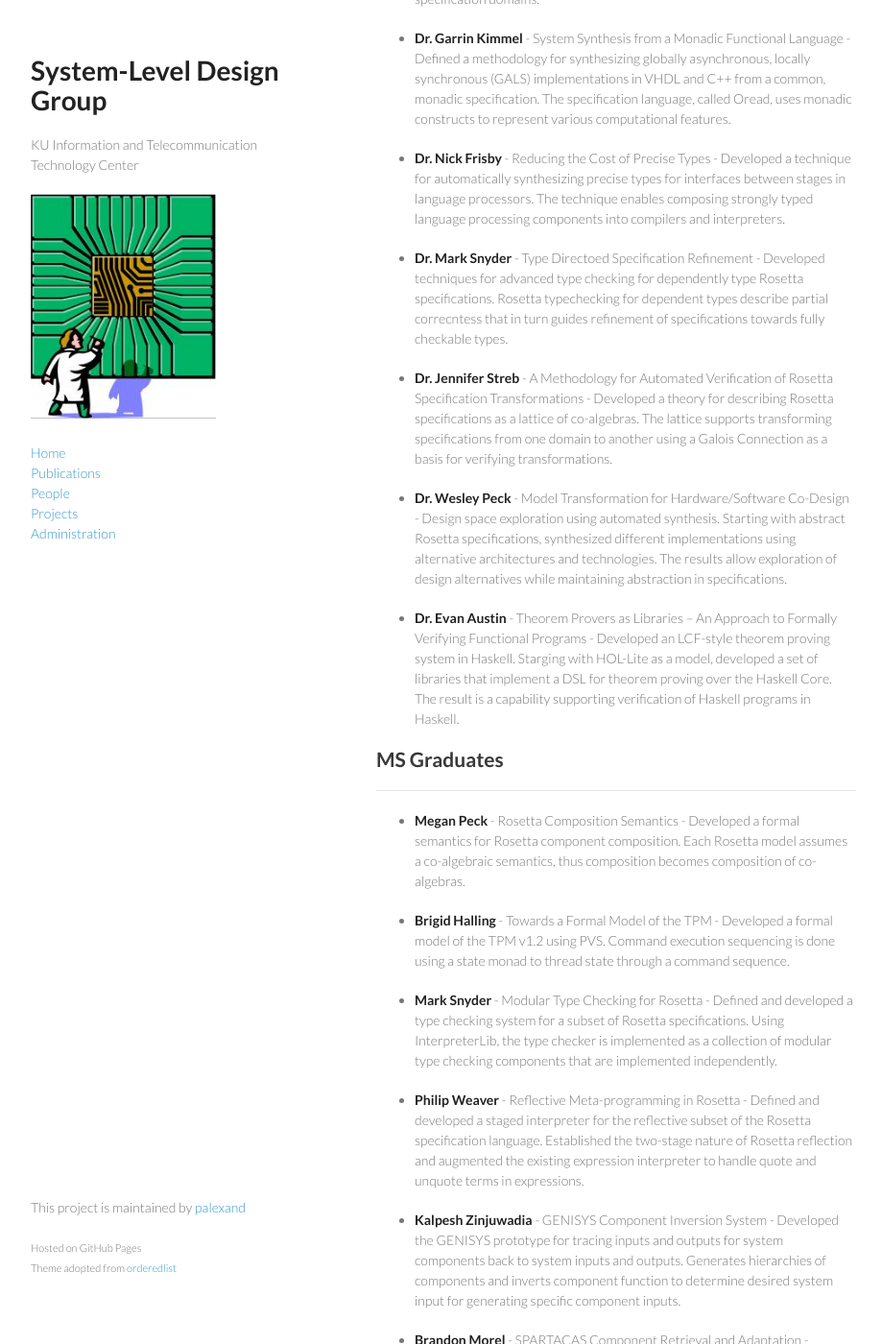
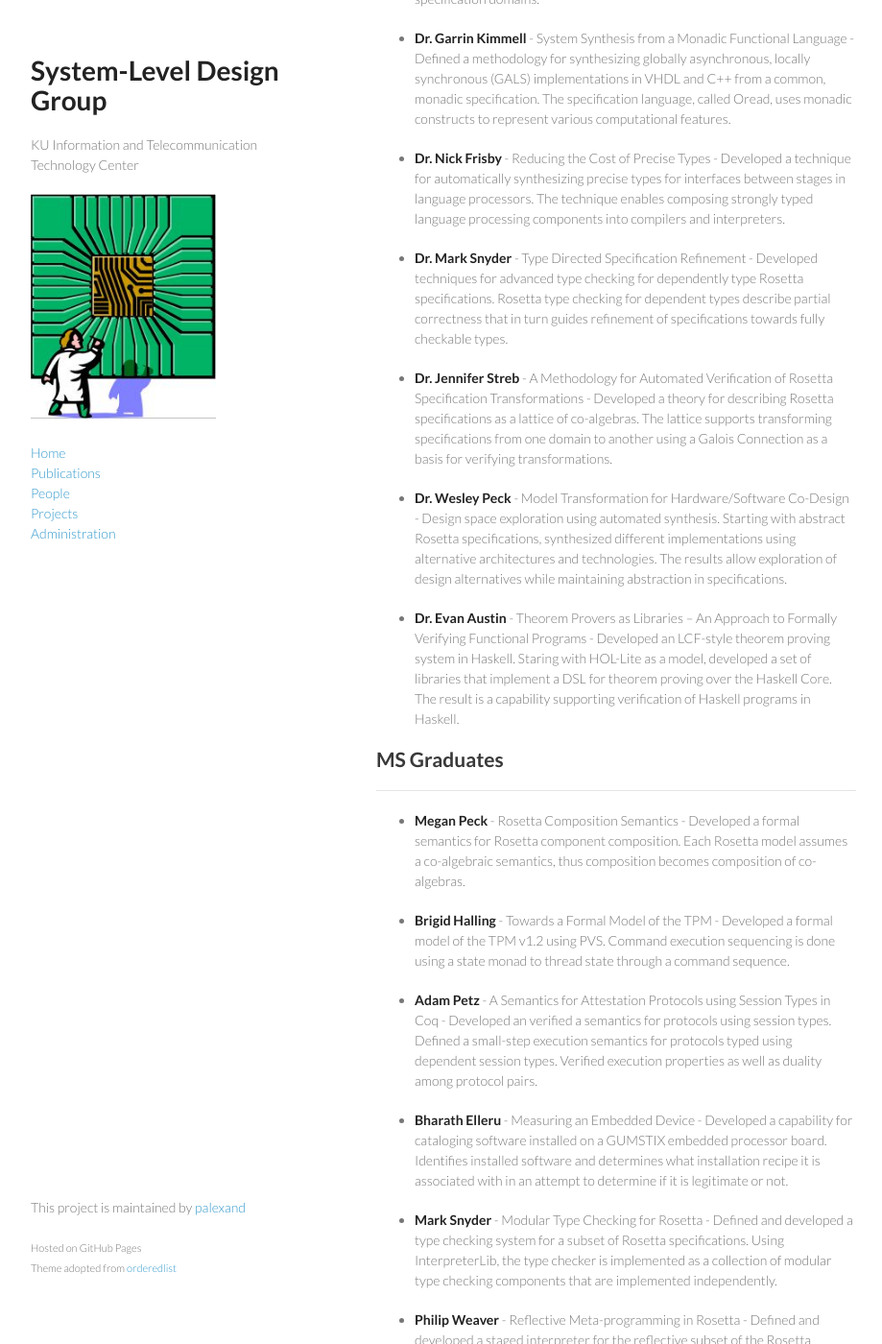
Before and after one commit to ku-sldg/ku-sldg.github.io, a Jekyll site: the page built from people.md, in a window 1280 px wide and 1400 px high, scrolled down 1183 px. Shown: the whole window at 96% size, without its empty margins (178-1097 px from the left). Built offline with Jekyll 4.4.1, drawn with Linux system fonts in a browser that asks for light colours.

Commit message:
updating student list

```diff
--- a/_data/people.yml
+++ b/_data/people.yml
@@ -44,7 +44,7 @@
   description: Formal Semantics for Model-Based Specification - Defined a formal semantics for model-based specification and a denotation for the Rosetta specification language to that formalism. The system is based on using hidden algebras to represent abstract state allowing refinement in specification domains.
   role: phd
 
-- name: Dr. Garrin Kimmel
+- name: Dr. Garrin Kimmell
   description: System Synthesis from a Monadic Functional Language - Defined a methodology for synthesizing globally asynchronous, locally synchronous (GALS) implementations in VHDL and C++ from a common, monadic specification. The specification language, called Oread, uses monadic constructs to represent various computational features.
   role: phd
 
@@ -53,7 +53,7 @@
   role: phd
 
 - name: Dr. Mark Snyder
-  description: Type Directoed Specification Refinement - Developed techniques for advanced type checking for dependently type Rosetta specifications.  Rosetta typechecking for dependent types describe partial correcntess that in turn guides refinement of specifications towards fully checkable types.
+  description: Type Directed Specification Refinement - Developed techniques for advanced type checking for dependently type Rosetta specifications.  Rosetta type checking for dependent types describe partial correctness that in turn guides refinement of specifications towards fully checkable types.
   role: phd
 
 - name: Dr. Jennifer Streb
@@ -65,12 +65,16 @@
   role: phd
 
 - name: Dr. Evan Austin
-  description: Theorem Provers as Libraries – An Approach to Formally Verifying Functional Programs - Developed an LCF-style theorem proving system in Haskell.  Starging with HOL-Lite as a model, developed a set of libraries that implement a DSL for theorem proving over the Haskell Core.  The result is a capability supporting verification of Haskell programs in Haskell.
+  description: Theorem Provers as Libraries – An Approach to Formally Verifying Functional Programs - Developed an LCF-style theorem proving system in Haskell.  Staring with HOL-Lite as a model, developed a set of libraries that implement a DSL for theorem proving over the Haskell Core.  The result is a capability supporting verification of Haskell programs in Haskell.
   role: phd
 
+- name: Adam Petz
+  description: A Semantics for Attestation Protocols using Session Types in Coq - Developed an verified a semantics for protocols using session types.  Defined a small-step execution semantics for protocols typed using dependent session types.  Verified execution properties as well as duality among protocol pairs.
+  role: ms
+
 - name: Bharath Elleru
-  description: Measuring an Embedded Device - Developed a capabliity for cataloging software installed on a GUMSTIX embedded processor board.  Identifies installed software and determines what installation recipe it is associated with in an attempt to determine if it is legitimate or not.
-  rold: ms
+  description: Measuring an Embedded Device - Developed a capability for cataloging software installed on a GUMSTIX embedded processor board.  Identifies installed software and determines what installation recipe it is associated with in an attempt to determine if it is legitimate or not.
+  role: ms
 
 - name: Mark Snyder
   description: Modular Type Checking for Rosetta - Defined and developed a type checking system for a subset of Rosetta specifications. Using InterpreterLib, the type checker is implemented as a collection of modular type checking components that are implemented independently.
```
